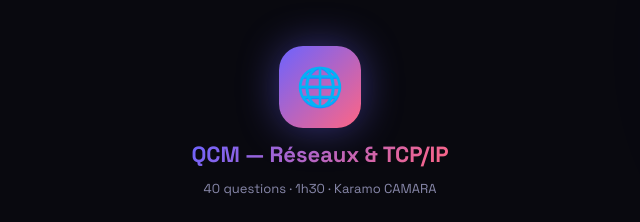
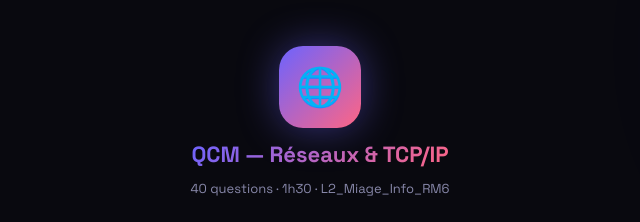
Before and after one commit to karamo-k/qcm-architecture-1tiers, a plain HTML site: page index.html in a window 1280 px wide. Shown: the top 222 px of the page, 320-960 px from the left. Drawn offline with Linux system fonts and the light colour scheme.

Commit message:
dernier commit

```diff
--- a/index.html
+++ b/index.html
@@ -157,7 +157,7 @@ body{font-family:var(--font);background:var(--bg);color:var(--text);min-height:1
     <div class="logo-wrap">
       <div class="logo-icon">🌐</div>
       <div class="logo-title">QCM — Réseaux & TCP/IP</div>
-      <div class="logo-sub">40 questions · 1h30 · Karamo CAMARA</div>
+      <div class="logo-sub">40 questions · 1h30 · L2_Miage_Info_RM6</div>
     </div>
     <div class="card">
       <div class="field-group">
```
